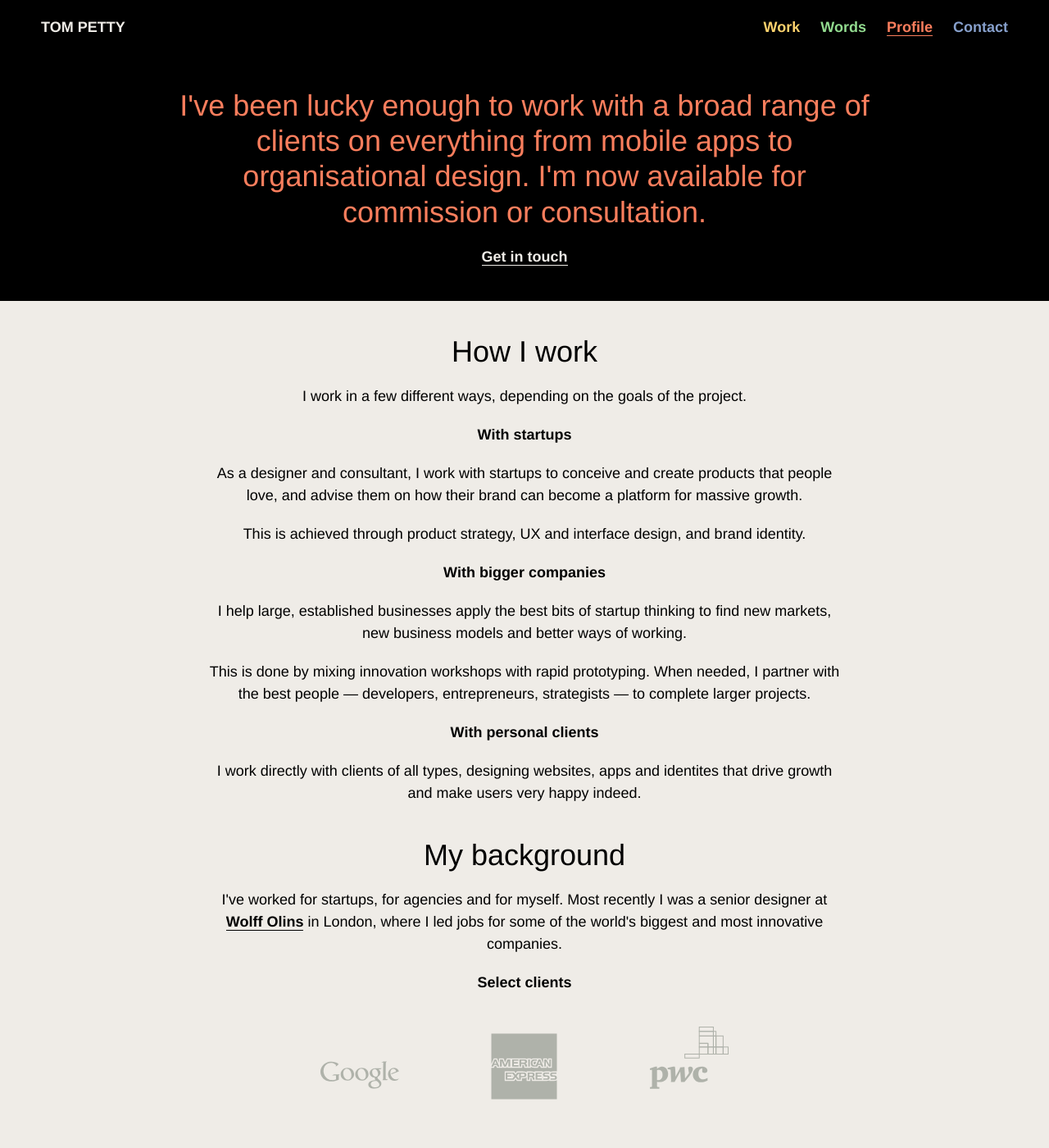
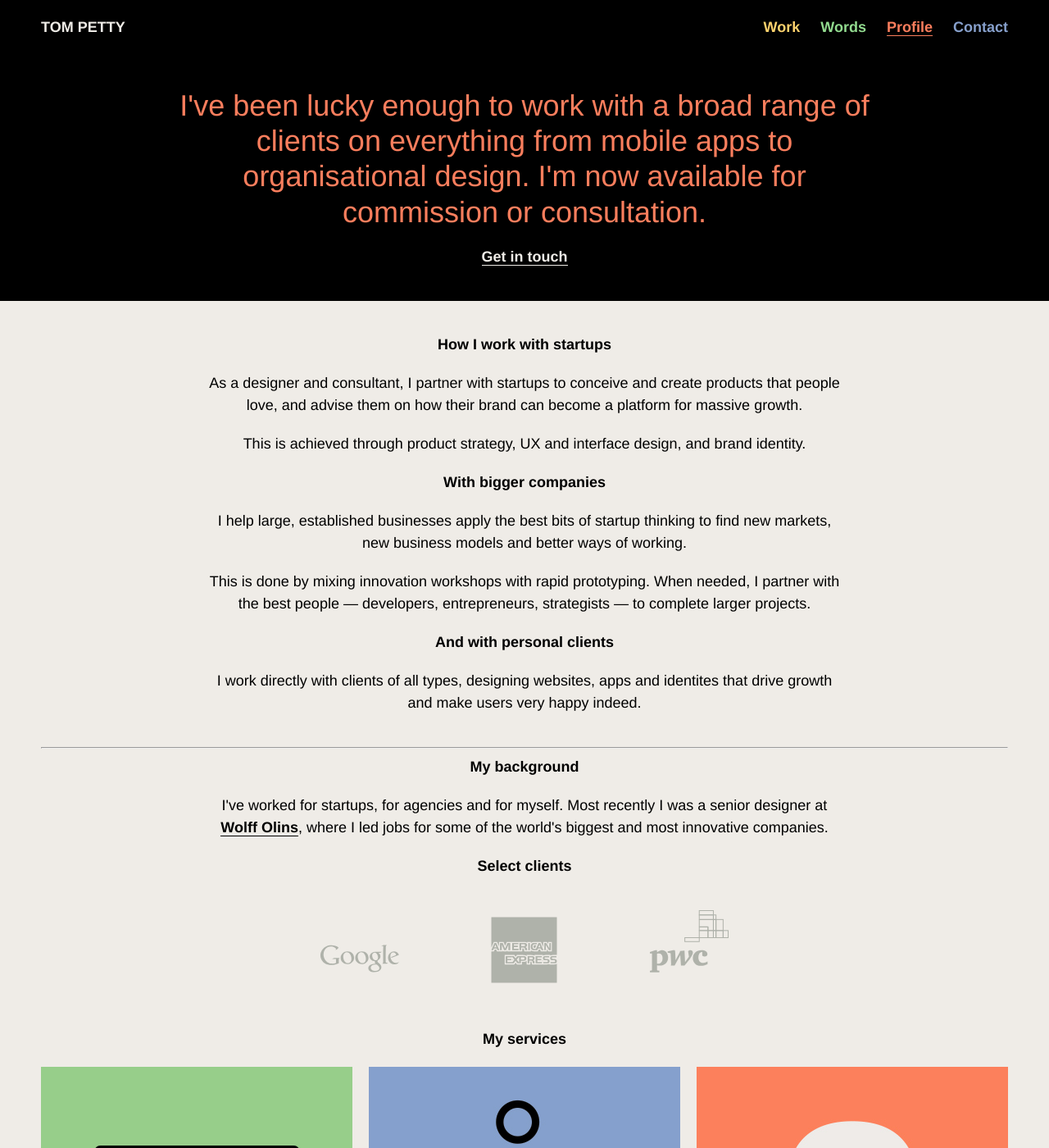
Before and after one commit to anothertompetty/portfolio, a Jekyll site: the page built from profile.html, in a window 1280 px wide and 1400 px high. Shown: the whole window at 82% size. Built offline with Jekyll 4.4.1, drawn with Linux system fonts in a browser that asks for light colours; nearby versions of some CDN libraries; Markdown is read by kramdown in place of the engine named in the settings.

Commit message:
updating profile formatting

```diff
--- a/profile.html
+++ b/profile.html
@@ -19,13 +19,9 @@
 
 	<section class="contain push-top">
 
-		<h2 class="dark-text">How I work</h2>
+		<h3>How I work with startups</h3>
 
-		<p class="content">I work in a few different ways, depending on the goals of the project.</p>
-
-		<h3>With startups</h3>
-
-		<p class="content">As a designer and consultant, I work with startups to conceive and create products that people love, and advise them on how their brand can become a platform for massive growth.</p>
+		<p class="content">As a designer and consultant, I partner with startups to conceive and create products that people love, and advise them on how their brand can become a platform for massive growth.</p>
 
 		<p class="content">This is achieved through product strategy, UX and interface design, and brand identity.</p>
 
@@ -35,7 +31,7 @@
 
 		<p class="content">This is done by mixing innovation workshops with rapid prototyping. When needed, I partner with the best people &mdash; developers, entrepreneurs, strategists &mdash; to complete larger projects.</p>
 
-		<h3>With personal clients</h3>
+		<h3>And with personal clients</h3>
 
 		<p class="content">I work directly with clients of all types, designing websites, apps and identites that drive growth and make users very happy indeed.</p>
 
@@ -43,9 +39,11 @@
 
 	<section class="contain selected-clients push-top">
 
-		<h2 class="dark-text">My background</h2>
+		<hr>
 
-		<p class="content">I've worked for startups, for agencies and for myself. Most recently I was a senior designer at <span class="dark-text"><a href="http://www.wolffolins.com" target="_blank">Wolff Olins</a></span> in London, where I led jobs for some of the world's biggest and most innovative companies.</p>
+			<h3>My background</h3>
+
+		<p class="content">I've worked for startups, for agencies and for myself. Most recently I was a senior designer at <span class="dark-text"><a href="http://www.wolffolins.com" target="_blank">Wolff Olins</a></span>, where I led jobs for some of the world's biggest and most innovative companies.</p>
 
 		<h3>Select clients</h3>
 
```
